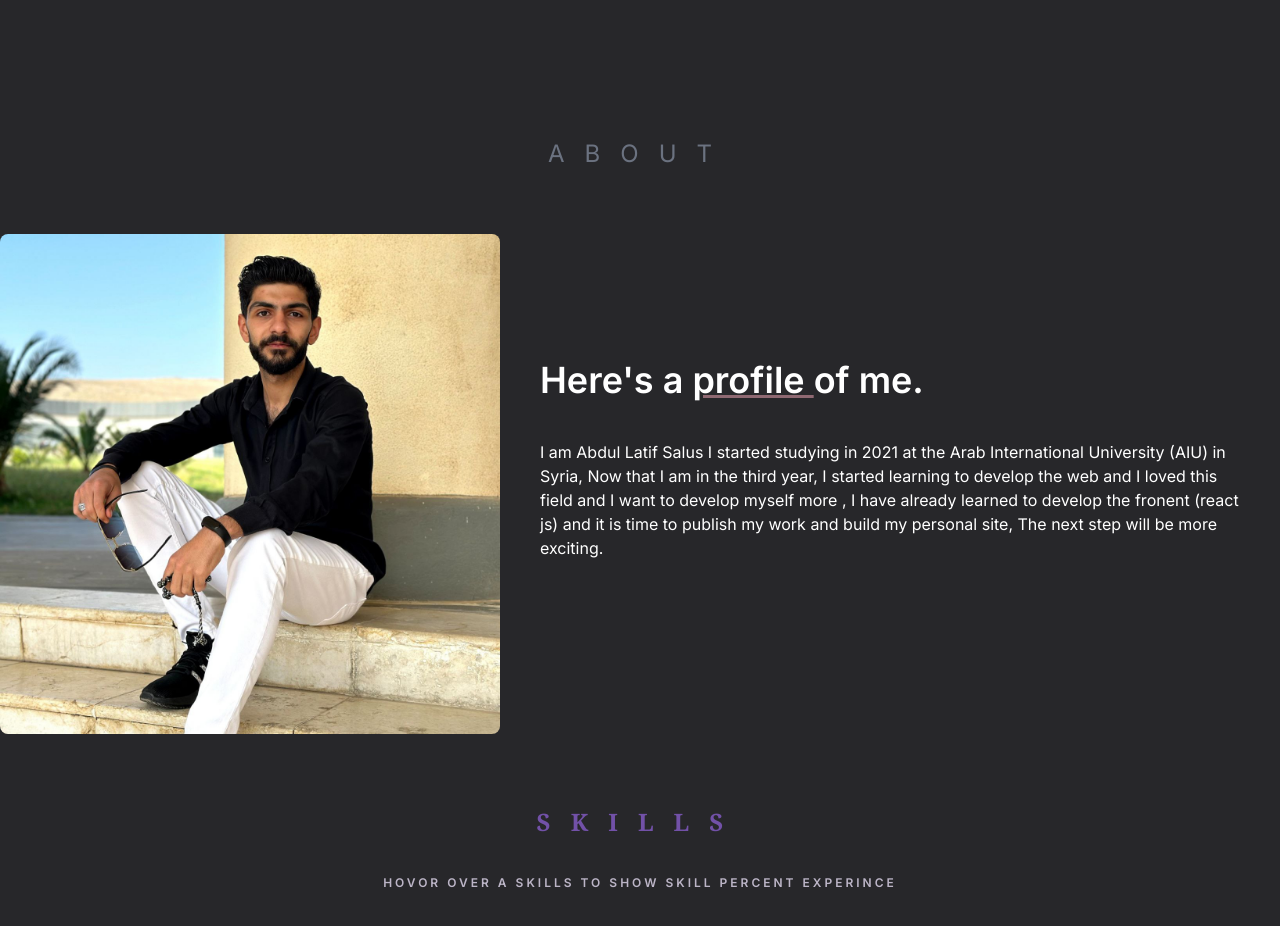
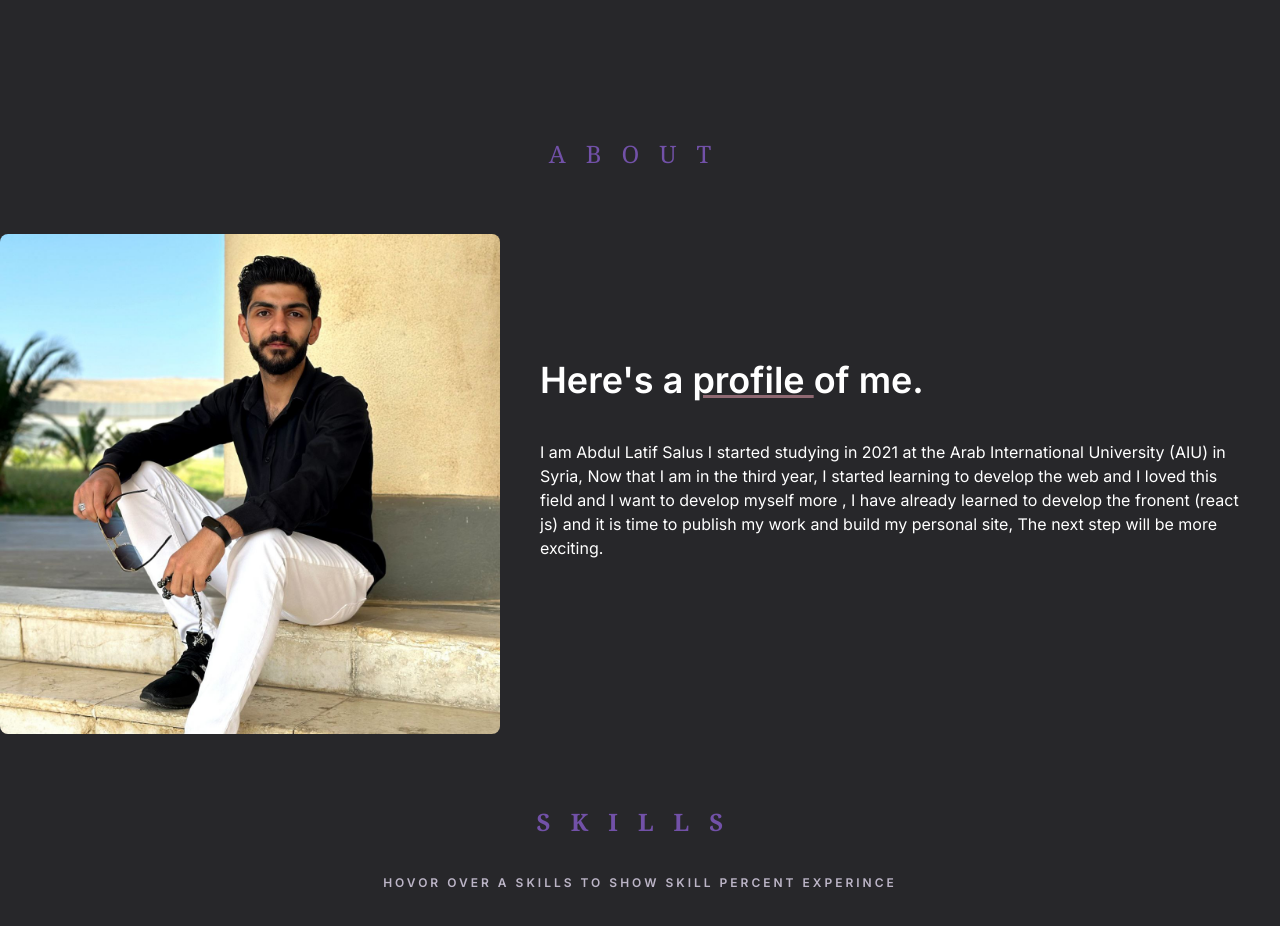
Before and after one commit to Abode05/my-portfolio, a Next.js app: page / in a window 1280 px wide. Shown: the part 800-1726 px from the top of the page. Built offline with nearby package versions, Linux system fonts and the light colour scheme.

Commit message:
Update About.jsx

```diff
--- a/components/About.jsx
+++ b/components/About.jsx
@@ -18,7 +18,7 @@ const About = () => {
 
           opacity:1
         }}
-        className=' uppercase tracking-[20px] text-gray-500 text-2xl text-center mt-12 '> About</motion.h3>
+        className=' uppercase tracking-[20px] text-[#7251a8]  font-serif text-2xl text-center mt-12 '> About</motion.h3>
 
      <div className=' flex flex-col relative text-center md:text-left md:flex-row
       max-w-7xl justify-evenly mx-auto items-center gap-15 py-4
```
